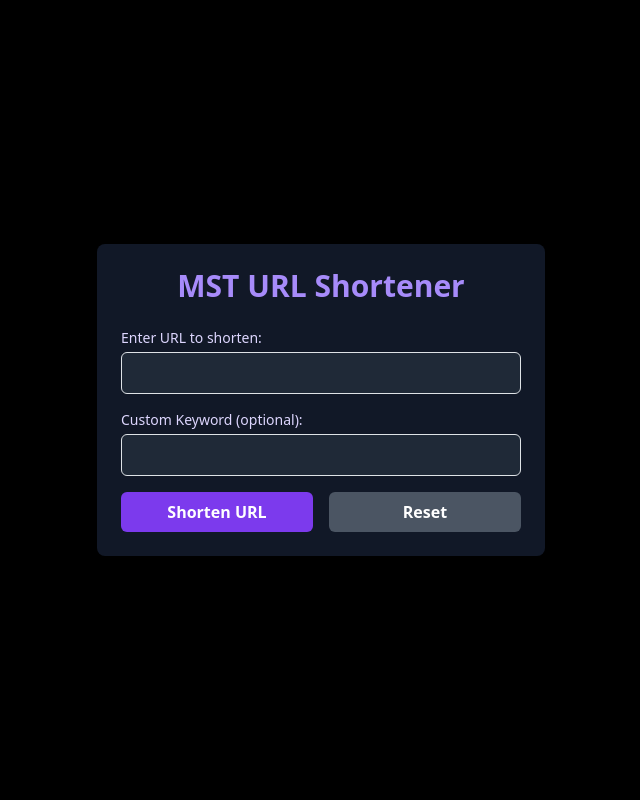
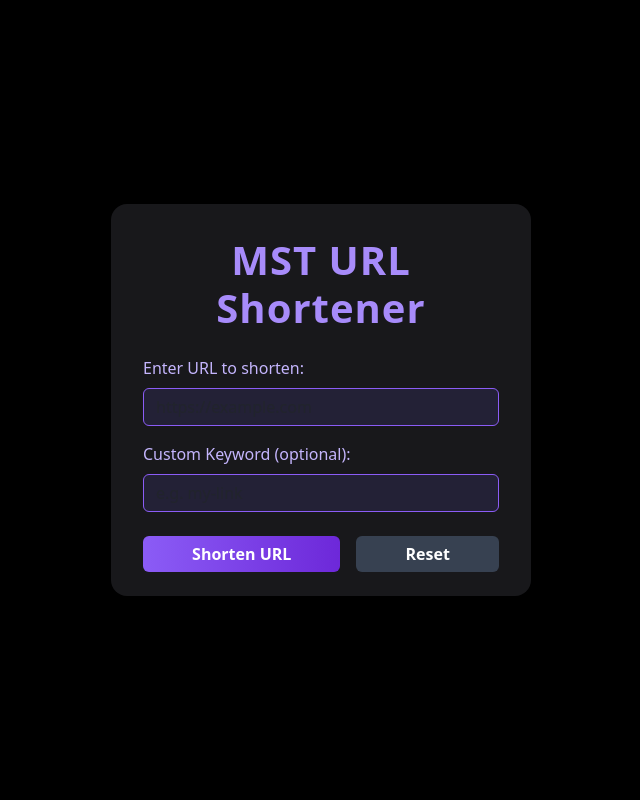
Before and after one commit to dhimanparas20/URL-Shortner-Lite, a Flask app: page / in a window 1280 px wide. Shown: the whole page, without its empty margins (319-959 px from the left). Run offline with Flask 3, Linux system fonts and the light colour scheme; some libraries are stand-ins or nearby versions.

Commit message:
dont use tailwind css at all
Signed-off-by: dhimanparas20 <dhimanparas20@gmail.com>

```diff
--- a/templates/index.html
+++ b/templates/index.html
@@ -6,65 +6,102 @@
     <title>MST URL Shortener</title>
     <link href="https://cdn.jsdelivr.net/npm/bootstrap@5.3.0-alpha1/dist/css/bootstrap.min.css" rel="stylesheet">
     <link rel="icon" type="image/x-icon" href="static/link.png">
-    <script src="https://cdn.tailwindcss.com"></script>
-    <script>
-        tailwind.config = {
-            theme: {
-                extend: {
-                    colors: {
-                        purple: {
-                            50: '#f5f3ff',
-                            100: '#ede9fe',
-                            200: '#ddd6fe',
-                            300: '#c4b5fd',
-                            400: '#a78bfa',
-                            500: '#8b5cf6',
-                            600: '#7c3aed',
-                            700: '#6d28d9',
-                            800: '#5b21b6',
-                            900: '#4c1d95',
-                        },
-                    },
-                },
-            },
-        }
-    </script>
     <style>
         body {
-            background-color: #000000;
+            background: #000;
             color: #e2e8f0;
+            min-height: 100vh;
+            display: flex;
+            align-items: center;
+            justify-content: center;
+        }
+        .mst-card {
+            background: #18181b;
+            border-radius: 1rem;
+            box-shadow: 0 4px 32px 0 rgba(80, 0, 120, 0.15);
+            padding: 2rem 2rem 1.5rem 2rem;
+            max-width: 420px;
+            margin: auto;
+        }
+        .mst-title {
+            color: #a78bfa;
+            font-weight: 700;
+            letter-spacing: 1px;
+        }
+        .form-label {
+            color: #c4b5fd;
+        }
+        .form-control {
+            background: #232136;
+            border: 1px solid #8b5cf6;
+            color: #fff;
+        }
+        .form-control:focus {
+            border-color: #a78bfa;
+            box-shadow: 0 0 0 0.2rem rgba(139, 92, 246, 0.25);
+            background: #232136;
+            color: #fff;
+        }
+        .btn-purple {
+            background: linear-gradient(90deg, #8b5cf6 0%, #6d28d9 100%);
+            color: #fff;
+            font-weight: 600;
+            border: none;
+            transition: background 0.2s;
+        }
+        .btn-purple:hover, .btn-purple:focus {
+            background: linear-gradient(90deg, #7c3aed 0%, #5b21b6 100%);
+            color: #fff;
+        }
+        .btn-gray {
+            background: #374151;
+            color: #fff;
+            font-weight: 600;
+            border: none;
+        }
+        .btn-gray:hover, .btn-gray:focus {
+            background: #4b5563;
+            color: #fff;
+        }
+        .short-url-label {
+            color: #c4b5fd;
+        }
+        .short-url-link {
+            color: #a78bfa;
+            word-break: break-all;
+            text-decoration: none;
+            transition: color 0.2s;
+        }
+        .short-url-link:hover {
+            color: #ede9fe;
+            text-decoration: underline;
         }
     </style>
 </head>
-<body class="min-h-screen flex items-center justify-center">
-    <div class="container mx-auto px-4">
-        <div class="max-w-md mx-auto bg-gray-900 rounded-lg shadow-lg p-6">
-            <h1 class="text-3xl font-bold mb-6 text-center text-purple-400">MST URL Shortener</h1>
-            <form id="url-form" class="space-y-4">
-                <div>
-                    <label for="long-url" class="block text-sm font-medium mb-1 text-purple-200">Enter URL to shorten:</label>
-                    <input type="url" id="long-url" required class="w-full px-3 py-2 bg-gray-800 border border-purple-600 rounded-md text-white focus:outline-none focus:ring-2 focus:ring-purple-500">
+<body>
+    <div class="container">
+        <div class="mst-card shadow-lg">
+            <h1 class="text-center mb-4 mst-title display-6">MST URL Shortener</h1>
+            <form id="url-form" autocomplete="off">
+                <div class="mb-3">
+                    <label for="long-url" class="form-label">Enter URL to shorten:</label>
+                    <input type="url" id="long-url" class="form-control" required placeholder="https://example.com">
                 </div>
-                <div>
-                    <label for="custom-keyword" class="block text-sm font-medium mb-1 text-purple-200">Custom Keyword (optional):</label>
-                    <input type="text" id="custom-keyword" class="w-full px-3 py-2 bg-gray-800 border border-purple-600 rounded-md text-white focus:outline-none focus:ring-2 focus:ring-purple-500">
+                <div class="mb-4">
+                    <label for="custom-keyword" class="form-label">Custom Keyword (optional):</label>
+                    <input type="text" id="custom-keyword" class="form-control" placeholder="e.g. my-link">
                 </div>
-                <div class="flex space-x-4">
-                    <button type="submit" class="flex-1 bg-purple-600 hover:bg-purple-700 text-white font-bold py-2 px-4 rounded focus:outline-none focus:shadow-outline transition duration-300">
-                        Shorten URL
-                    </button>
-                    <button type="reset" id="reset-btn" class="flex-1 bg-gray-600 hover:bg-gray-700 text-white font-bold py-2 px-4 rounded focus:outline-none focus:shadow-outline transition duration-300">
-                        Reset
-                    </button>
+                <div class="d-flex gap-3">
+                    <button type="submit" class="btn btn-purple flex-fill">Shorten URL</button>
+                    <button type="reset" id="reset-btn" class="btn btn-gray flex-fill">Reset</button>
                 </div>
             </form>
-            <div id="result" class="mt-6 text-center hidden">
-                <p class="text-lg font-semibold mb-2 text-purple-300">Shortened URL:</p>
-                <a id="short-url" href="#" target="_blank" class="text-purple-400 hover:text-purple-300 break-all"></a>
+            <div id="result" class="mt-5 text-center d-none">
+                <p class="short-url-label fw-semibold mb-2">Shortened URL:</p>
+                <a id="short-url" href="#" target="_blank" class="short-url-link fs-5"></a>
             </div>
         </div>
     </div>
-
     <script>
         const form = document.getElementById('url-form');
         const longUrlInput = document.getElementById('long-url');
@@ -76,23 +113,19 @@
         form.addEventListener('submit', async (e) => {
             e.preventDefault();
             const longUrl = longUrlInput.value;
-            const customKeyword = customKeywordInput.value.trim() || null;  // Use custom keyword if provided
-
+            const customKeyword = customKeywordInput.value.trim() || null;
             try {
                 const response = await fetch('/shorten', {
                     method: 'POST',
-                    headers: {
-                        'Content-Type': 'application/json',
-                    },
+                    headers: { 'Content-Type': 'application/json' },
                     body: JSON.stringify({ url: longUrl, custom_keyword: customKeyword }),
                 });
-
                 if (response.ok) {
                     const data = await response.json();
                     const shortUrl = `${window.location.origin}/${data.short_url}`;
                     shortUrlLink.href = shortUrl;
                     shortUrlLink.textContent = shortUrl;
-                    resultDiv.classList.remove('hidden');
+                    resultDiv.classList.remove('d-none');
                 } else {
                     alert('Error shortening URL');
                 }
@@ -105,7 +138,7 @@
         resetBtn.addEventListener('click', (e) => {
             e.preventDefault();
             form.reset();
-            resultDiv.classList.add('hidden');
+            resultDiv.classList.add('d-none');
             shortUrlLink.href = '#';
             shortUrlLink.textContent = '';
         });
```
